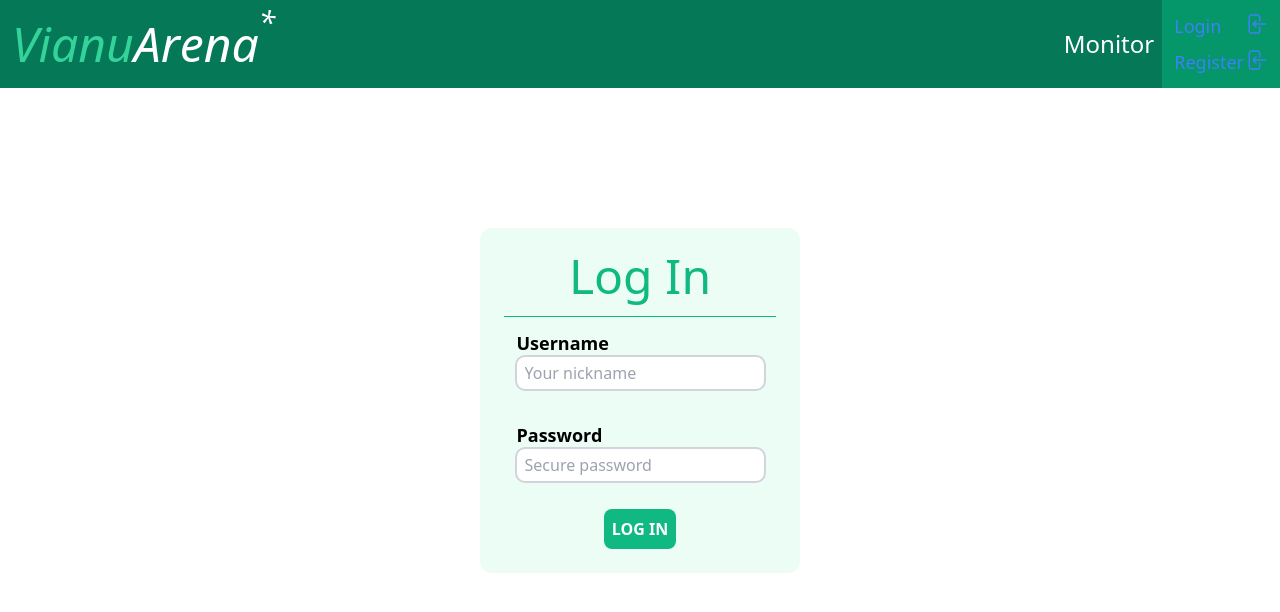
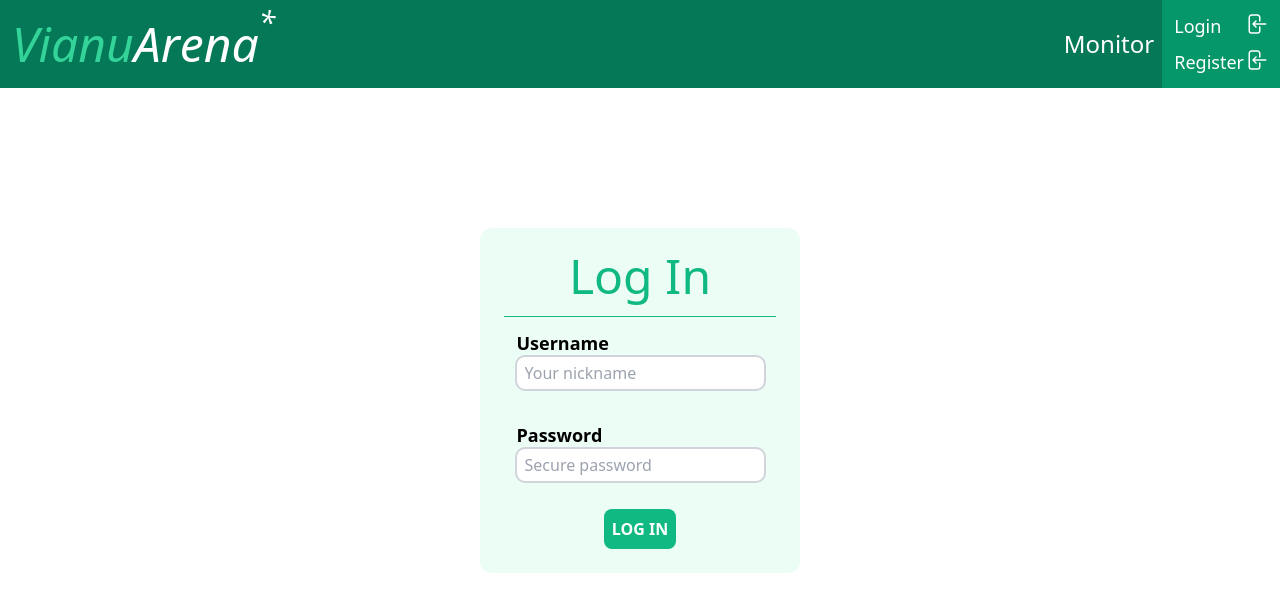
Before and after one commit to mircea007/vianu, a Next.js app: page /login in a window 1280 px wide. Shown: the top 612 px of the page. Built offline with nearby package versions, Linux system fonts and the light colour scheme.

Commit message:
debug typescript

```diff
--- a/components/Header.tsx
+++ b/components/Header.tsx
@@ -5,8 +5,8 @@ import { useRouter } from 'next/router'
 import Link from 'next/link'
 import User from './User' // .tsx
 
-function PointlessAnimation( { text, className }: { text: string, className: string } ){
-  return (<div className={"flex flex-row gap-0 " + className}>{[...text].map( (ch: string, idx: number) => (
+function PointlessAnimation( { text, className }: { text: string, className?: string } ){
+  return (<div className={"flex flex-row gap-0 " + (className || '')}>{text.split('').map( (ch: string, idx: number) => (
     <span key={idx} className="inline-block hover:-translate-y-2 transition duration-200">{ch}</span>
   ))}</div>)
 }
@@ -67,8 +67,8 @@ export default function Header( { className }: { className?: string } ){
           </div>
         ) : (
           <div className="text-white bg-main-600 h-full flex flex-col self-stretch p-2">
-            <Link className="transition duration-200 text-lg text-white rounded-lg hover:bg-main-500 hover:text-white p-1 flex flex-row justify-between" href="/login">Login <ArrowLeftOnRectangleIcon className="h-6" /></Link>
-            <Link className="transition duration-200 text-lg text-white rounded-lg hover:bg-main-500 hover:text-white p-1 flex flex-row justify-between" href="/register">Register <ArrowLeftOnRectangleIcon className="h-6" /></Link>
+            <Link className="nostyle transition duration-200 text-lg rounded-lg hover:bg-main-500 p-1 flex flex-row justify-between" href="/login">Login <ArrowLeftOnRectangleIcon className="h-6" /></Link>
+            <Link className="nostyle transition duration-200 text-lg rounded-lg hover:bg-main-500 p-1 flex flex-row justify-between" href="/register">Register <ArrowLeftOnRectangleIcon className="h-6" /></Link>
           </div>
         )}
       </div>
--- a/next.config.js
+++ b/next.config.js
@@ -2,6 +2,9 @@
 const nextConfig = {
   reactStrictMode: true,
   swcMinify: true,
+  typescript: {
+    tsconfigPath: './tsconfig.json'
+  }
 }
 
 module.exports = nextConfig
--- a/tsconfig.json
+++ b/tsconfig.json
@@ -1,6 +1,6 @@
 {
   "compilerOptions": {
-    "target": "es5",
+    "target": "es6",
     "lib": ["dom", "dom.iterable", "esnext"],
     "allowJs": true,
     "skipLibCheck": true,
@@ -13,7 +13,8 @@
     "resolveJsonModule": true,
     "isolatedModules": true,
     "jsx": "preserve",
-    "incremental": true
+    "incremental": true,
+    "downlevelIteration": true
   },
   "include": ["next-env.d.ts", "**/*.ts", "**/*.tsx"],
   "exclude": ["node_modules"]
```
